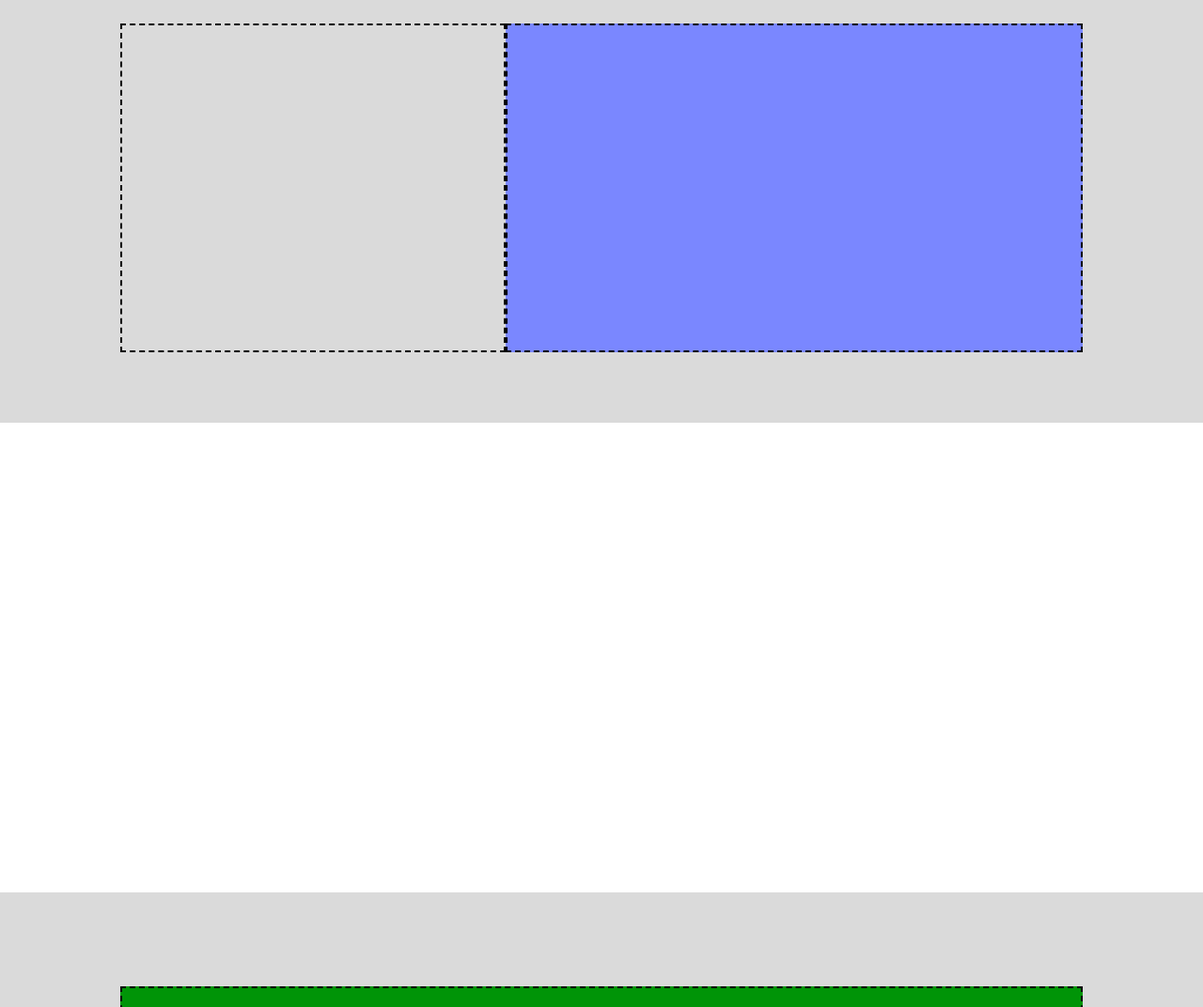
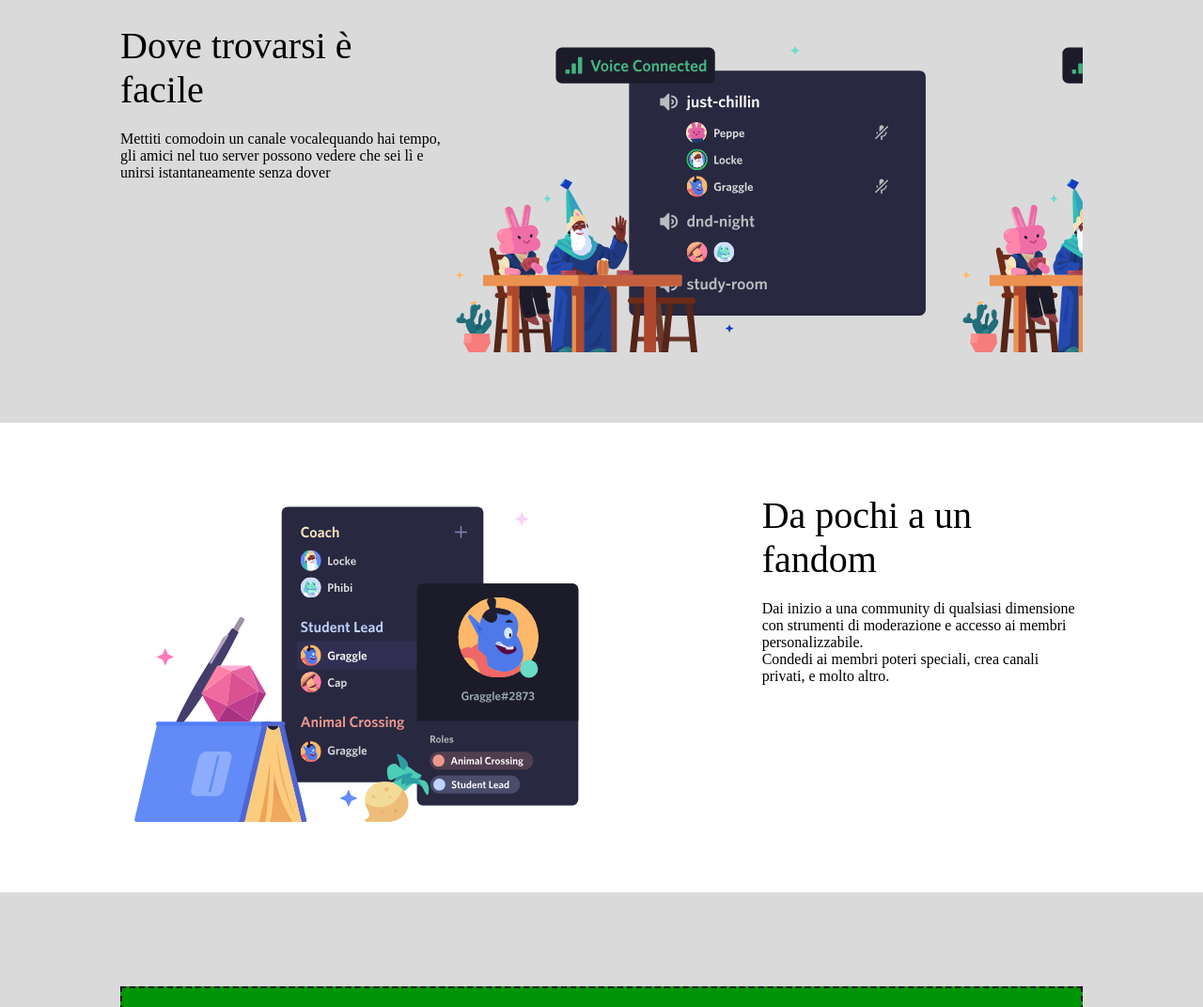
Before and after one commit to MicheleCasani/htmlcss-discord, a plain HTML site: page index.html in a window 1280 px wide. Shown: the part 1060-2132 px from the top of the page at 94% size. Drawn offline with Linux system fonts and the light colour scheme.

Commit message:
[UPD] add paragraph 4

```diff
--- a/css/style.css
+++ b/css/style.css
@@ -87,17 +87,15 @@
     height: 500px;
 }
 
-.card-sorcer{
-    background-image: url(../);
-    width: 40%;
-    border: 2px  dashed    black;
+.card-3{
+    width: 30%;
     margin-left: 10%;
 }
 
-.blue{
-    background-color: rgb(122, 135, 255);
+.card-sorcer{
+    background-image: url(../img/item2.svg);
+    background-size: contain;
     width: 60%;
-    border: 2px  dashed    black;
     margin-right: 10%;
 }
 
@@ -106,9 +104,9 @@
 .card-frog{
     background-image: url(../img/item1.svg);
     background-size: contain;
-    background-repeat: no-repeat;
     width: 60%;
     margin-left: 10%;
+    background-repeat: no-repeat;
 }
 .card-2{
     width: 30%;
@@ -126,6 +124,15 @@
 }
 /* paragraph4 */
 
+.card-cyclops{
+    background-image: url(../img/item3.svg);
+    background-size: contain;
+    width: 60%;
+    margin-left: 10%;
+    background-repeat: no-repeat;
+}
+
+/* paragraph5 */
 .block-4{
     background-color: rgb(218, 218, 218);
     height: 700px;
@@ -138,7 +145,7 @@
     border: 2px  dashed    black;
 }
 
-/* paragraph5 */
+/* paragraph6 */
 
 .block-5{
     background-color: rgb(0, 0, 0);
--- a/index.html
+++ b/index.html
@@ -46,14 +46,21 @@
     </div>
 
     <div class="container block-3">
+        <div class="square card-3">
+            <div class="text-card-2">Dove trovarsi è facile</div>
+            <div>Mettiti comodoin un canale vocalequando hai tempo, gli amici nel tuo server possono vedere che sei lì e unirsi istantaneamente senza dover</div>
+        </div>
         <div class="square card-sorcer"></div>
-        <div class="square blue"></div>
     </div>
 
     <div class="container block-2">
-        <div class="square blue-2"></div>
-        <div class="square pink-2"></div>
+        <div class="square card-cyclops"></div>
+        <div class="square card-2">
+            <div class="text-card-2">Da pochi a un fandom</div>
+            <div>Dai inizio a una community di qualsiasi dimensione con strumenti di moderazione e accesso ai membri personalizzabile. <br> Condedi ai membri poteri speciali, crea canali privati, e molto altro.</div>
+        </div>
     </div>
+
     <div class="container block-4">
         <div class="green"></div>
     </div>
```
